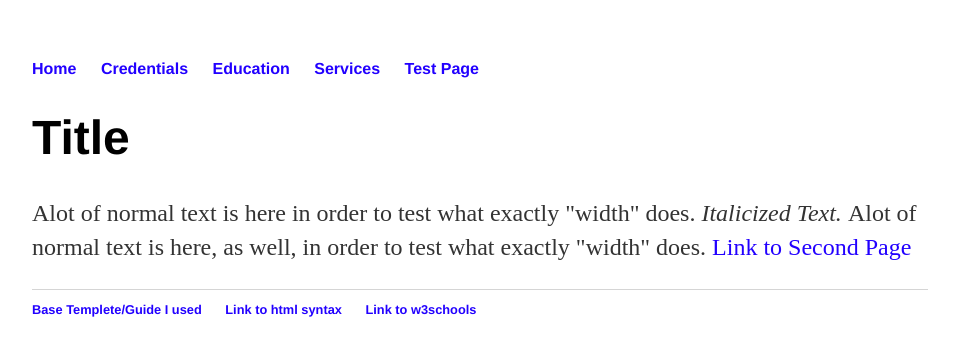
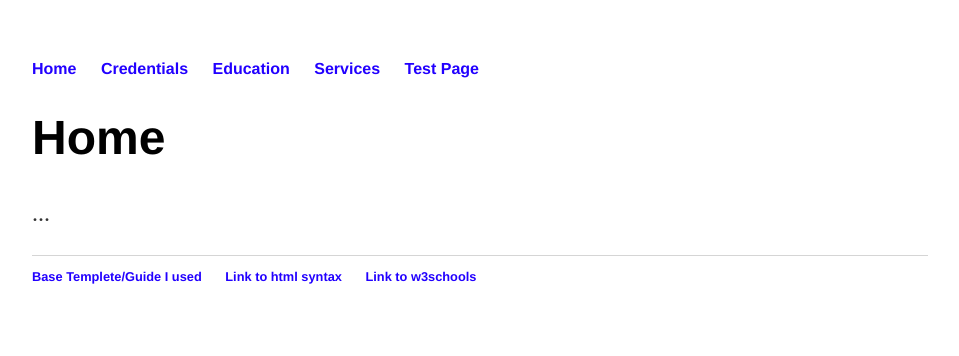
Before and after one commit to ShadowHazel/ShadowHazel.github.io, a Jekyll site: the page built from index.html, in a window 1280 px wide. Shown: the top 356 px of the page, without its empty margins (160-1119 px from the left). Built offline with Jekyll 4.4.1, drawn with Linux system fonts in a browser that asks for light colours.

Commit message:
Update index.html

```diff
--- a/index.html
+++ b/index.html
@@ -1,8 +1,8 @@
 ---
 layout: 1
-title: Testing Html
+title: Home
 ---
 <div class="blurb">
-	<h1>Title</h1>
-	<p>Alot of normal text is here in order to test what exactly "width" does.  <em>Italicized Text.  </em>Alot of normal text is here, as well, in order to test what exactly "width" does.  <a href="/about">Link to Second Page</a></p>
+	<h1>Home</h1>
+	<p>...</p>
 </div>
```
